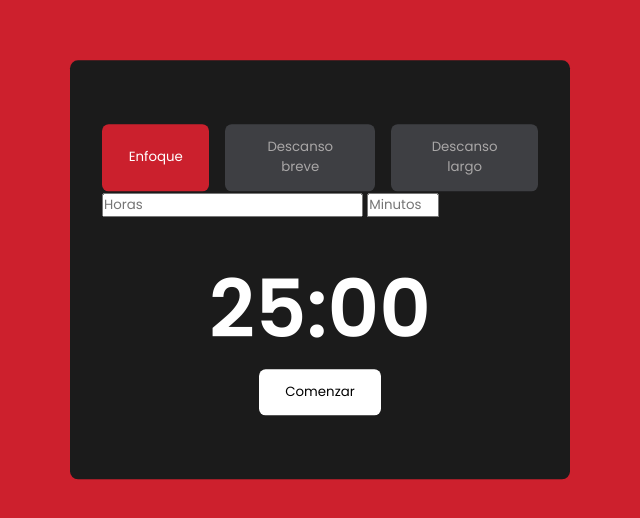
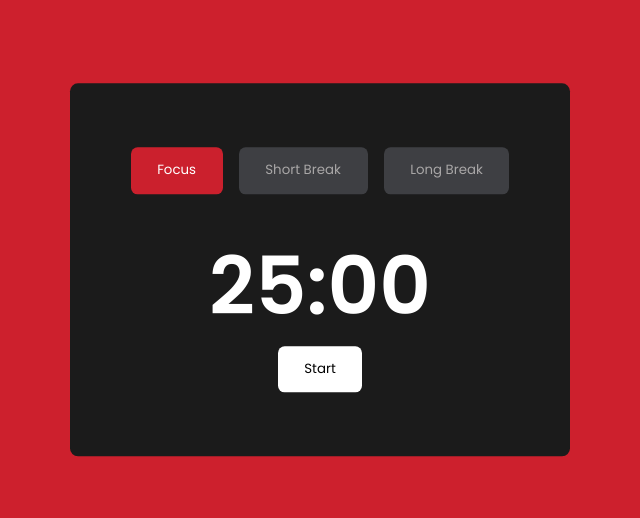
Before and after one commit to Fourecks/Pomodoro_Timer, a plain HTML site: page index.html in a window 1280 px wide. Shown: the part 130-648 px from the top of the page, without its empty margins (320-960 px from the left). Drawn offline with Linux system fonts and the light colour scheme.

Commit message:
Update index.html

```diff
--- a/index.html
+++ b/index.html
@@ -1,31 +1,33 @@
 <!DOCTYPE html>
-<html lang="es">
+<html lang="en">
   <head>
     <meta name="viewport" content="width=device-width, initial-scale=1.0" />
-    <title>Pomodoro Timer Personalizado</title>
+    <title>Pomodoro Timer</title>
+    <!-- Font Awesome Icons -->
+    <link
+      rel="stylesheet"
+      href="https://cdnjs.cloudflare.com/ajax/libs/font-awesome/6.4.0/css/all.min.css"
+    />
+    <!-- Google Fonts -->
+    <link
+      href="https://fonts.googleapis.com/css2?family=Poppins:wght@400;600&display=swap"
+      rel="stylesheet"
+    />
+    <!-- Stylesheet -->
     <link rel="stylesheet" href="style.css" />
-    <link rel="stylesheet" href="https://cdnjs.cloudflare.com/ajax/libs/font-awesome/6.4.0/css/all.min.css" />
-    <link href="https://fonts.googleapis.com/css2?family=Poppins:wght@400;600&display=swap" rel="stylesheet" />
   </head>
   <body>
     <div class="container">
       <div class="section-container">
-        <button id="focus" class="btn btn-timer btn-focus">Enfoque</button>
-        <button id="shortbreak" class="btn btn-shortbreak">Descanso breve</button>
-        <button id="longbreak" class="btn btn-longbreak">Descanso largo</button>
+        <button id="focus" class="btn btn-timer btn-focus">Focus</button>
+        <button id="shortbreak" class="btn btn-shortbreak">Short Break</button>
+        <button id="longbreak" class="btn btn-longbreak">Long Break</button>
       </div>
-
-      <!-- Inputs personalizados -->
-      <div class="custom-time">
-        <input type="number" id="input-hours" placeholder="Horas" min="0" />
-        <input type="number" id="input-minutes" placeholder="Minutos" min="0" max="59" />
-      </div>
-
       <div class="time-btn-container">
         <span id="time"></span>
         <div class="btn-container">
-          <button id="btn-start" class="show">Comenzar</button>
-          <button id="btn-pause" class="hide">Pausa</button>
+          <button id="btn-start" class="show">Start</button>
+          <button id="btn-pause" class="hide">Pause</button>
           <button id="btn-reset" class="hide">
             <i class="fa-solid fa-rotate-right"></i>
           </button>
@@ -33,6 +35,7 @@
       </div>
     </div>
 
+    <!-- Script -->
     <script src="script.js"></script>
   </body>
 </html>
```
